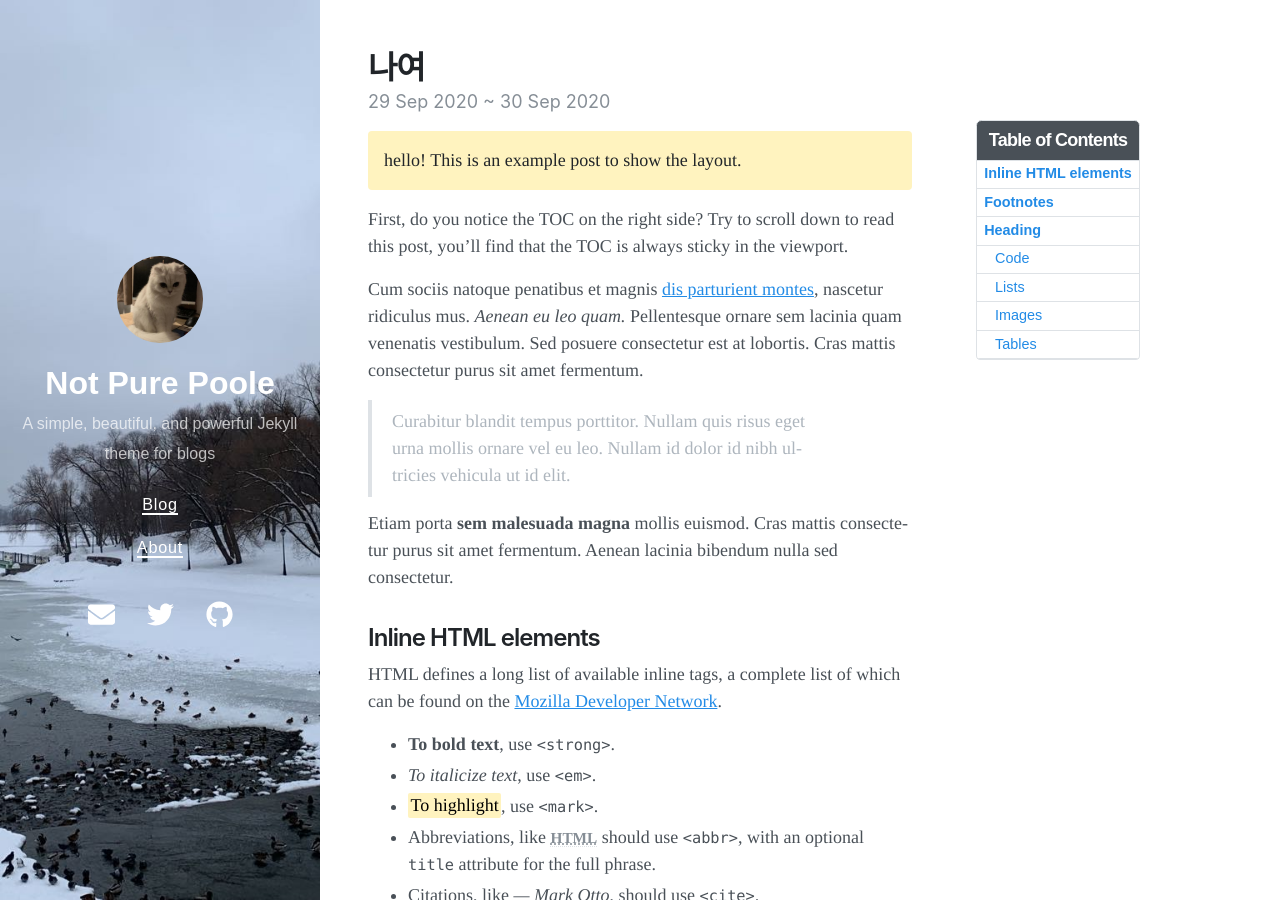
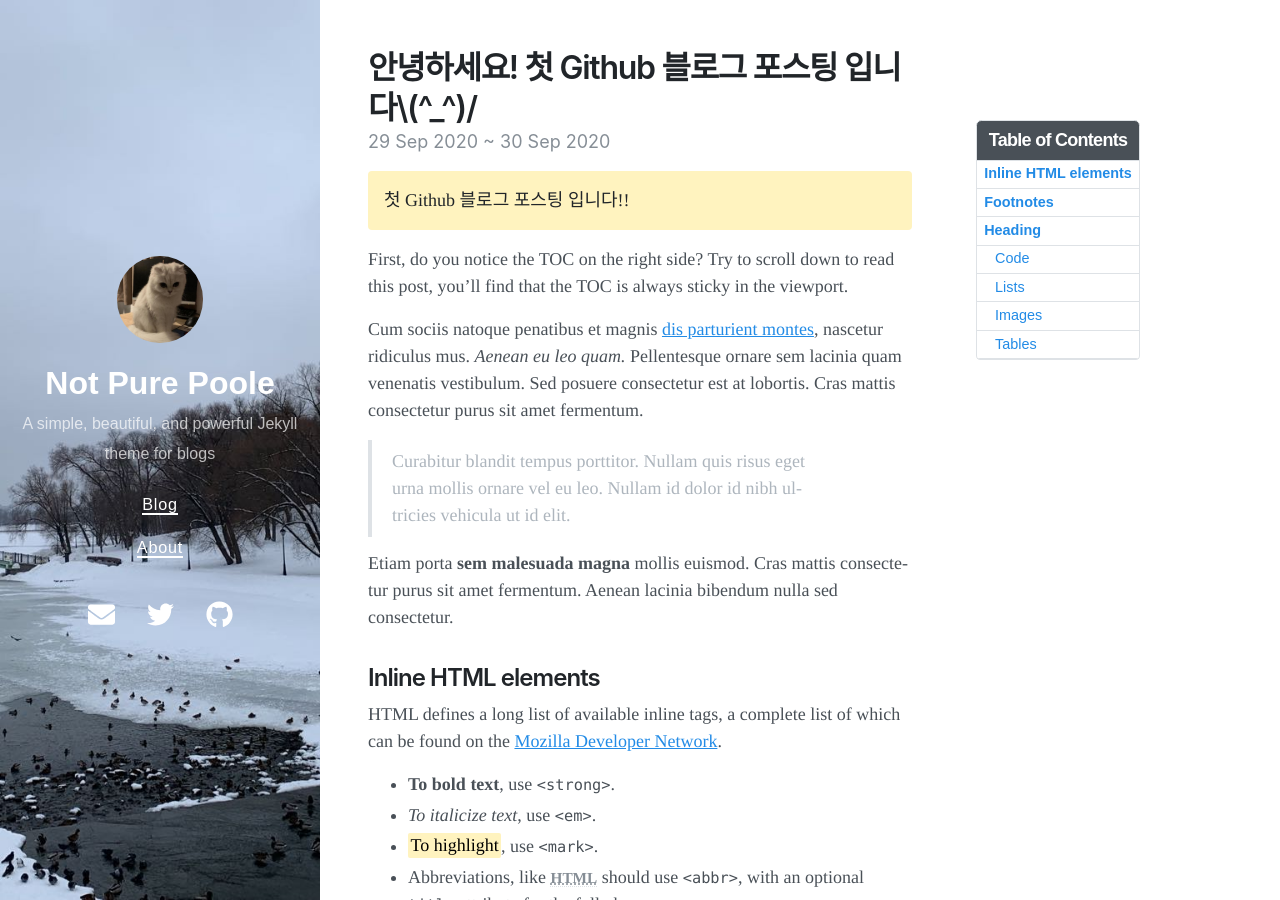
Before and after one commit to JaeSikBang/JaeSikBang.github.io, a Jekyll site: the page built from _posts/2020-09-29-welcome-to-not-pure-poole.md, in a window 1280 px wide and 900 px high. Built offline with Jekyll 4.4.1, drawn with Linux system fonts in a browser that asks for light colours; nearby versions of some CDN libraries.

Commit message:
Update 2020-09-29-welcome-to-not-pure-poole.md

```diff
--- a/_posts/2020-09-29-welcome-to-not-pure-poole.md
+++ b/_posts/2020-09-29-welcome-to-not-pure-poole.md
@@ -1,6 +1,6 @@
 ---
 layout: post
-title: 나여
+title: 안녕하세요! 첫 Github 블로그 포스팅 입니다\(^_^)/
 date: '2020-09-29 23:18 +0800'
 last_modified_at: '2020-10-01 01:08:25 +0800'
 tags:
@@ -10,7 +10,7 @@ tags:
 toc: true
 published: true
 ---
-hello! This is an example post to show the layout.
+첫 Github 블로그 포스팅 입니다!!
 {: .message }
 
 First, do you notice the TOC on the right side? Try to scroll down to read this post, you'll find that the TOC is always sticky in the viewport.
```
